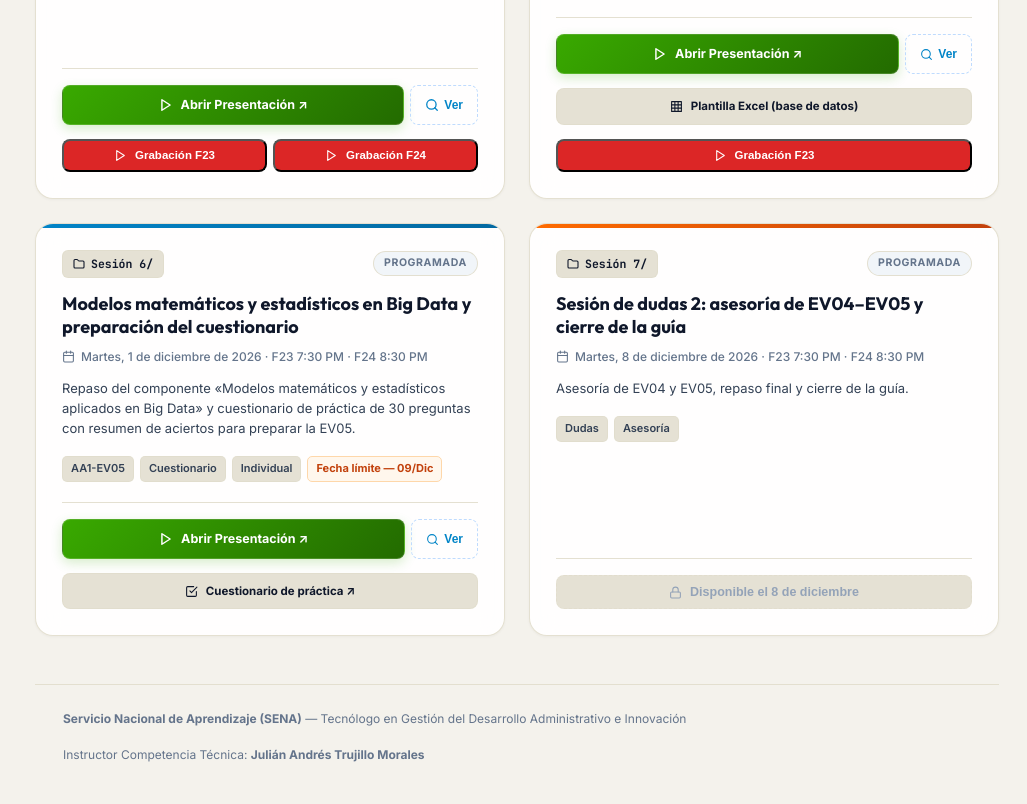
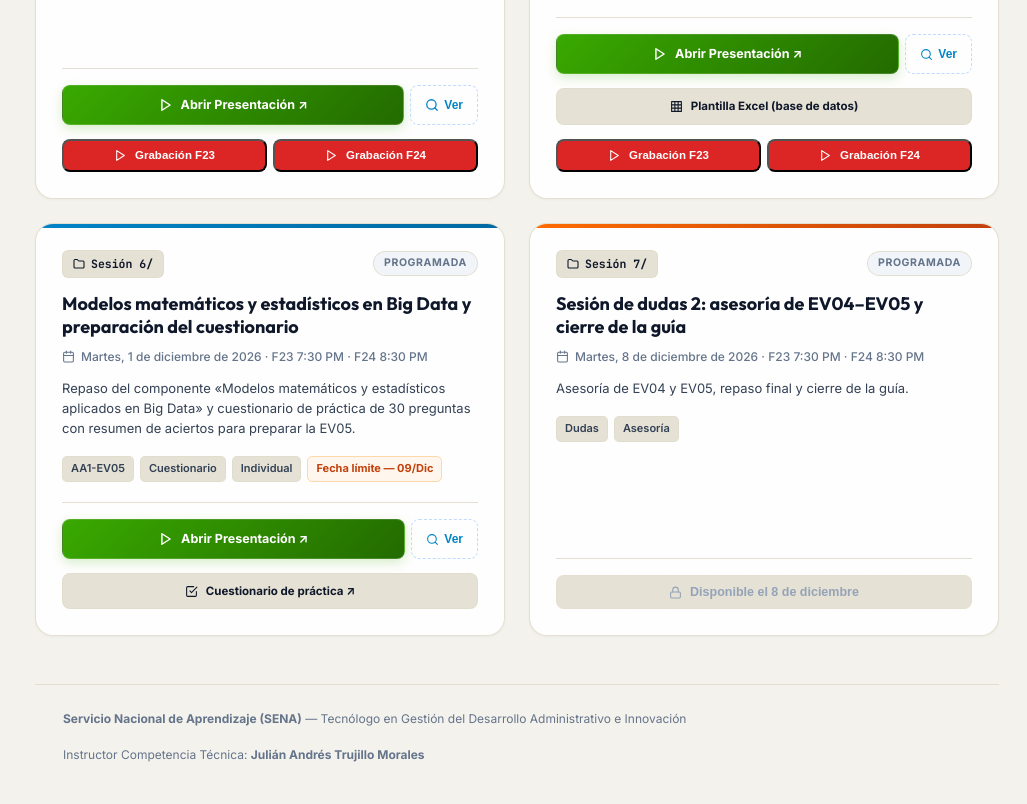
Before and after one commit to juliantrujilo/materiales-gdai-ga5, a plain HTML site: page explorar.html in a window 1280 px wide. Shown: the part 1903-2707 px from the top of the page, without its empty margins (253-1280 px from the left). Drawn offline with Linux system fonts and the light colour scheme.

Commit message:
feat(sesion-5): grabaciones de las fichas 23 y 24 en el hub
Co-Authored-By: Claude Sonnet 5.5 <noreply@anthropic.com>

```diff
--- a/explorar.html
+++ b/explorar.html
@@ -1545,8 +1545,9 @@
 <a href="./Sesión 5/PRESENTACION_SESION05_BASE_DE_DATOS.html" target="_blank" class="btn-card-action primary-green" style="font-size:12.5px;padding:9px 12px;"><svg width="14" height="14" viewBox="0 0 24 24" fill="none" stroke="currentColor" stroke-width="2.5" stroke-linecap="round" stroke-linejoin="round" ><polygon points="5 3 19 12 5 21 5 3"/></svg> Abrir Presentación ↗</a>
 <button type="button" class="btn-card-action preview-btn" style="padding:9px 14px;font-size:12px;gap:5px;" onclick="abrirVisorCinema('./Sesión 5/PRESENTACION_SESION05_BASE_DE_DATOS.html', 'Sesión 5 — Base de datos final (EV04)')"><svg width="13" height="13" viewBox="0 0 24 24" fill="none" stroke="currentColor" stroke-width="2" stroke-linecap="round" stroke-linejoin="round" ><circle cx="11" cy="11" r="8"/><path d="m21 21-4.3-4.3"/></svg> Ver</button></div>
 <a href="./Sesión 5/Plantilla_EV04_Base_de_Datos.xlsx" download class="btn-card-action secondary-neutral" style="margin-top:6px;font-size:11.5px;padding:8px 10px;justify-content:center;"><svg width="13" height="13" viewBox="0 0 24 24" fill="none" stroke="currentColor" stroke-width="2" stroke-linecap="round" stroke-linejoin="round" ><path d="M3 3h18v18H3z"/><path d="M3 9h18"/><path d="M3 15h18"/><path d="M9 3v18"/><path d="M15 3v18"/></svg> Plantilla Excel (base de datos)</a>
-<div style="display:grid;grid-template-columns:1fr;gap:6px;margin-top:6px;">
-<button type="button" id="btnGrabacionSesion5F23" class="btn-card-action" style="background:#dc2626;color:#fff;justify-content:center;font-size:11.5px;padding:8px 10px;" onclick="abrirVisorCinema('https://www.youtube.com/embed/O9pLZQ8Rq_A?autoplay=1', 'Sesión 5 — Grabación Ficha 3466323')" title="Ver la grabación de la Ficha 3466323"><svg width="13" height="13" viewBox="0 0 24 24" fill="none" stroke="currentColor" stroke-width="2" stroke-linecap="round" stroke-linejoin="round" ><polygon points="5 3 19 12 5 21 5 3"/></svg> Grabación F23</button></div></div>
+<div style="display:grid;grid-template-columns:1fr 1fr;gap:6px;margin-top:6px;">
+<button type="button" id="btnGrabacionSesion5F23" class="btn-card-action" style="background:#dc2626;color:#fff;justify-content:center;font-size:11.5px;padding:8px 10px;" onclick="abrirVisorCinema('https://www.youtube.com/embed/O9pLZQ8Rq_A?autoplay=1', 'Sesión 5 — Grabación Ficha 3466323')" title="Ver la grabación de la Ficha 3466323"><svg width="13" height="13" viewBox="0 0 24 24" fill="none" stroke="currentColor" stroke-width="2" stroke-linecap="round" stroke-linejoin="round" ><polygon points="5 3 19 12 5 21 5 3"/></svg> Grabación F23</button>
+<button type="button" id="btnGrabacionSesion5F24" class="btn-card-action" style="background:#dc2626;color:#fff;justify-content:center;font-size:11.5px;padding:8px 10px;" onclick="abrirVisorCinema('https://www.youtube.com/embed/xZiTHedEf5k?autoplay=1', 'Sesión 5 — Grabación Ficha 3466324')" title="Ver la grabación de la Ficha 3466324"><svg width="13" height="13" viewBox="0 0 24 24" fill="none" stroke="currentColor" stroke-width="2" stroke-linecap="round" stroke-linejoin="round" ><polygon points="5 3 19 12 5 21 5 3"/></svg> Grabación F24</button></button></div></div>
       </article>
       <article class="session-card-pro theme-azul" data-bloque="b1" id="card-sesion-6" data-search="sesion 6 modelos matematicos estadisticos big data cuestionario practica 30 preguntas aa1-ev05 ev05">
         <div>
```
Also changed, not shown: 1 other file.
